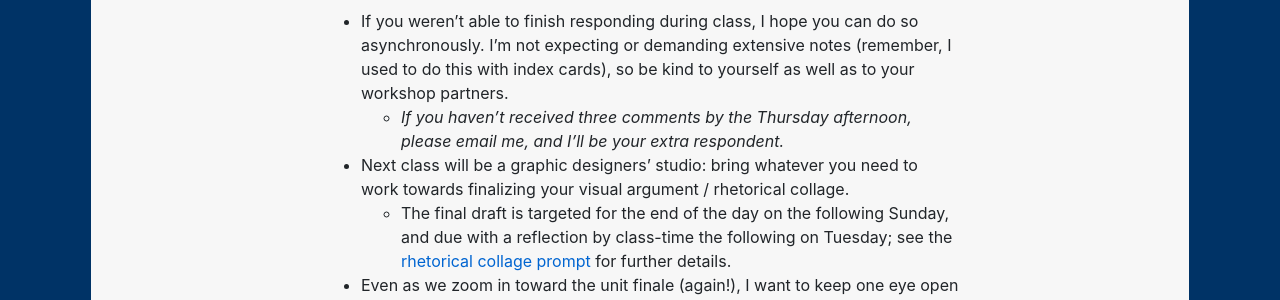
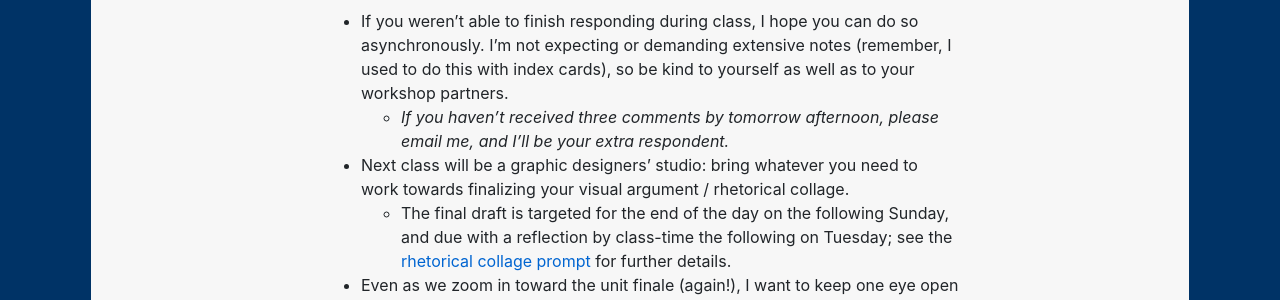
Before and after one commit to benmiller314/cdm2023spring, a Jekyll site: the page built from plans/lesson-13.md, in a window 1280 px wide and 900 px high, scrolled down 4893 px. Shown: the part 278-578 px from the top of the window. Built offline with Jekyll 4.4.1, drawn with Linux system fonts in a browser that asks for light colours; our own code applies the rules of GitHub Pages for plain Markdown files.

Commit message:
tomorrow, not "the thursday"
what even was that

```diff
--- a/plans/lesson-13.md
+++ b/plans/lesson-13.md
@@ -155,7 +155,7 @@ Use what class time remains to make a revision plan – or even begin the revisi
 # Homework for Next Time
 
 * If you weren't able to finish responding during class, I hope you can do so asynchronously. I'm not expecting or demanding extensive notes (remember, I used to do this with index cards), so be kind to yourself as well as to your workshop partners.
-  - *If you haven't received three comments by the Thursday afternoon, please email me, and I'll be your extra respondent.*
+  - *If you haven't received three comments by tomorrow afternoon, please email me, and I'll be your extra respondent.*
 * Next class will be a graphic designers' studio: bring whatever you need to work towards finalizing your visual argument / rhetorical collage.
   - The final draft is targeted for the end of the day on the following Sunday, and due with a reflection by class-time the following on Tuesday; see the [rhetorical collage prompt](https://github.com/benmiller314/visual-argument-{{site.course.slugterm}}#deadlines-and-products) for further details.
 * Even as we zoom in toward the unit finale (again!), I want to keep one eye open toward the bigger picture. **Write a short blog post** thinking about possible group projects you'd like to try for the end of term.
```
